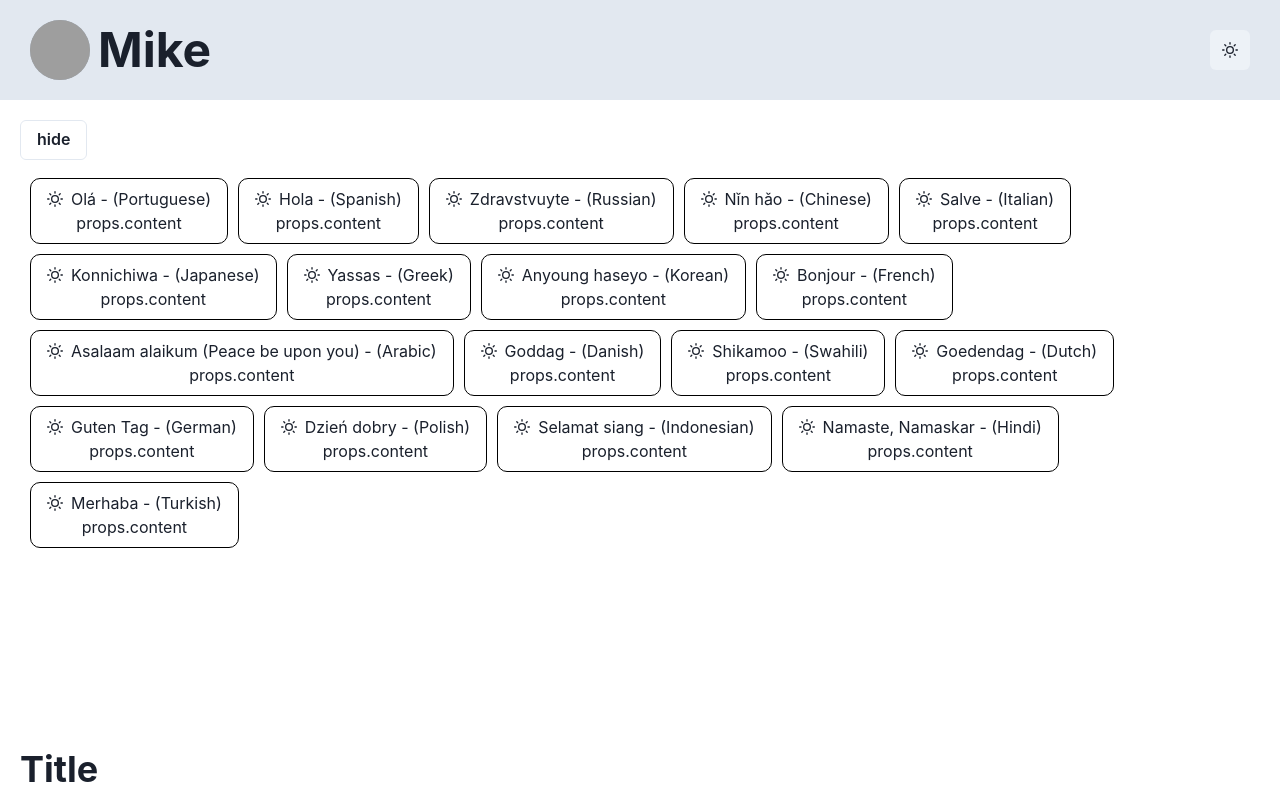
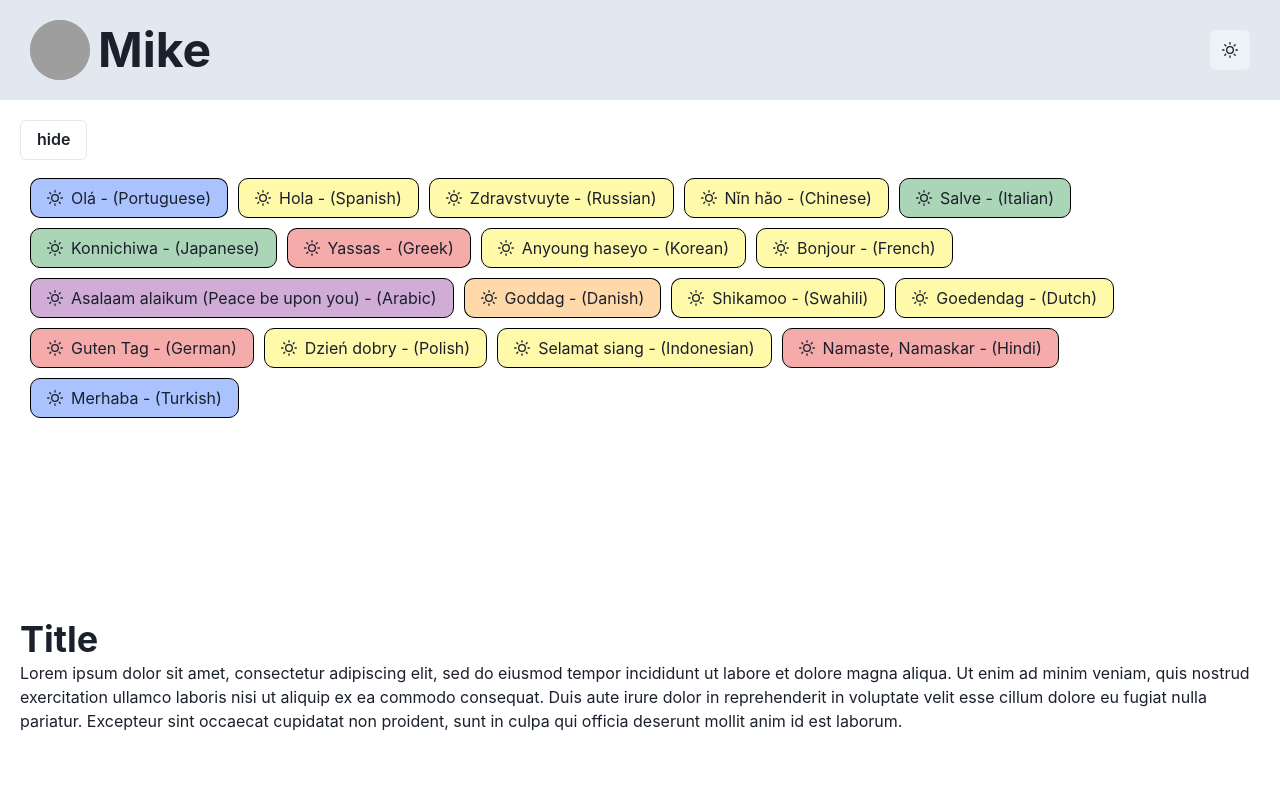
Before and after one commit to mikemajara/animated-badge-framer-motion, a React (Create React App) app: page / in a window 1280 px wide. Shown: the top 794 px of the page. Built offline with nearby package versions, Linux system fonts and the light colour scheme; grey boxes are pictures that could not be loaded.

Commit message:
Working grid. text still wobbly

```diff
--- a/src/animated-button.tsx
+++ b/src/animated-button.tsx
@@ -12,14 +12,21 @@ import {
 } from "@chakra-ui/react";
 import { SunIcon, MoonIcon } from "@chakra-ui/icons";
 import { motion, AnimatePresence, useAnimation } from "framer-motion";
-import { sample } from 'lodash';
+import { sample } from "lodash";
 
 const AFlex = motion(Flex);
 const ABox = motion(Box);
 const AButton = motion(Button);
 const AIcon = motion(Icon);
 
-const colors = ["#e40303","#ff8c00","#ffed00","#008026","#004dff","#750787"]
+const colors = [
+  "#e40303",
+  "#ff8c00",
+  "#ffed00",
+  "#008026",
+  "#004dff",
+  "#750787"
+];
 
 export const AnimatedButton = (props: any) => {
   const [isExpanded, setIsExpanded] = useState(false);
@@ -27,12 +34,12 @@ export const AnimatedButton = (props: any) => {
   const [isContentShowing, setIsContentShowing] = useState(true);
 
   const toggleBackgroundColor = () => {
-    setBackgroundColor(sample(colors)+"79" || "white")
-  }
+    setBackgroundColor(sample(colors) + "55" || "white");
+  };
 
   const toggleContentShowing = () => {
-    setIsContentShowing(!isContentShowing)
-  }
+    setIsContentShowing(!isContentShowing);
+  };
 
   React.useEffect(() => {
     setIsExpanded(props.expanded);
@@ -52,10 +59,9 @@ export const AnimatedButton = (props: any) => {
   const buttonStyle = {
     padding: "8px 16px",
     display: "flex",
-    flexDirection: "column",
+    flexDirection: "row",
     alignItems: "center",
     border: ".5px solid black",
-    // width: "49%",
     height: "40px",
     borderRadius: "10px",
     backgroundColor: "white"
@@ -64,45 +70,37 @@ export const AnimatedButton = (props: any) => {
   return (
     <ABox
       layout
-      onClick={toggleContentShowing}
+      onClick={toggleExpanded}
       // onDoubleClick={toggleContentShowing}
-      onAuxClick={toggleBackgroundColor}
+      // onMouseEnter={toggleBackgroundColor}
       style={{
         ...buttonStyle,
         ...props.style,
         paddingRight: isExpanded ? "16px" : "8px",
-        height: "auto",
-        // height: isContentShowing ? "40px" : "auto",
         borderRadius: "10px",
-        backgroundColor,
+        backgroundColor: sample(colors)+"55"
       }}
+      transition={{duration: "3"}}
     >
-      {/* <Box
-      onAuxClick>
-
-      </Box> */}
-      <AFlex align="center" justify="center">
-        <AIcon layout mr="2" as={SunIcon}/>
-        {/* <AnimatePresence> */}
-          {isExpanded && <motion.div
-          layout
+      <AIcon layout mr="2" as={SunIcon} />
+      <AnimatePresence>
+      {isExpanded && (
+        <motion.div
+          // layout
           style={{
             overflowX: "hidden",
             whiteSpace: "nowrap"
           }}
           animate={{
-            width: isExpanded ? "auto" : 0
+            width: isExpanded ? "auto" : 0,
+            opacity: isExpanded ? 1 : 0
           }}
+          transition={{duration: "3"}}
         >
           {props.text}
-        </motion.div>}
-      </AFlex>
-      <ABox>
-        <AnimatePresence>
-          {isContentShowing && <motion.div>props.content</motion.div>}
-        </AnimatePresence>
-      </ABox>
-        {/* </AnimatePresence> */}
+        </motion.div>
+      )}
+      </AnimatePresence>
     </ABox>
   );
 };
```
Also changed, not shown: 1 other file (tests, documents, lock files or other folders).
